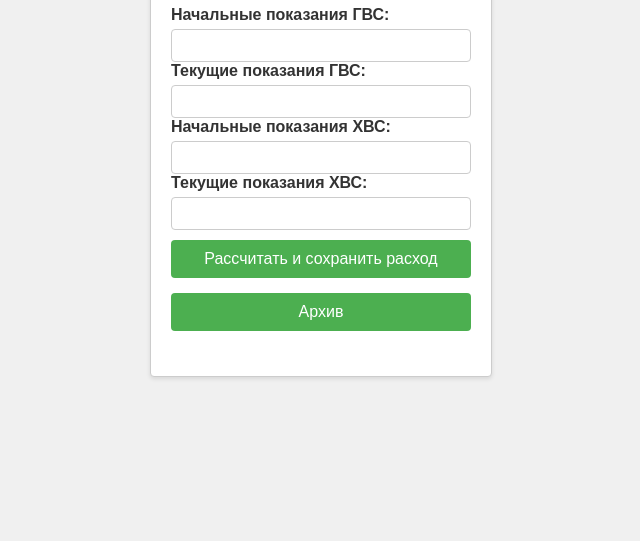
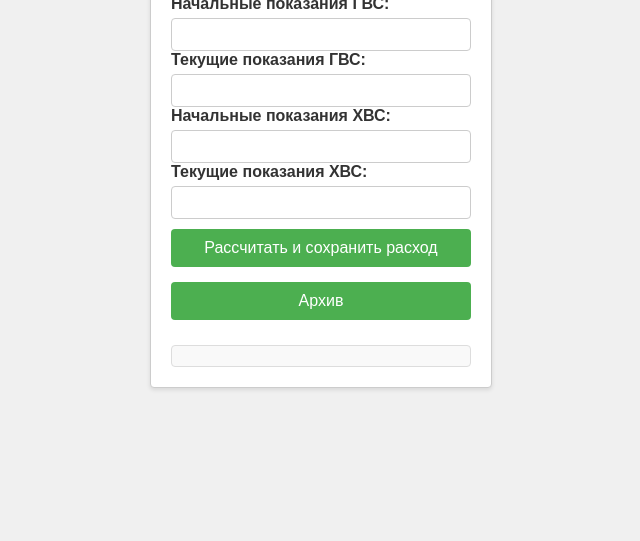
Before and after one commit to Agelai/indications, a plain HTML site: page index.html in a window 1280 px wide. Shown: the part 259-800 px from the top of the page, without its empty margins (319-959 px from the left). Drawn offline with Linux system fonts and the light colour scheme; no server answers.

Commit message:
Update style.css

```diff
--- a/style.css
+++ b/style.css
@@ -19,6 +19,7 @@ body {
     border-radius: 4px;
     box-shadow: 0 2px 4px rgba(0, 0, 0, 0.1);
     width: 300px;
+    margin: 20px; /* Отступы для скролла */
 }
 
 h1, h2 {
@@ -74,6 +75,17 @@ button:hover {
     font-size: 14px;
 }
 
+/* Стили для архива */
+#archiveResult {
+    margin-top: 20px;
+    max-height: 400px; /* Ограничение высоты архива */
+    overflow-y: auto; /* Скролл внутри архива */
+    padding: 10px;
+    background-color: #f9f9f9;
+    border: 1px solid #ddd;
+    border-radius: 4px;
+}
+
 .archive-item {
     border: 1px solid #ccc;
     padding: 10px;
@@ -85,8 +97,3 @@ button:hover {
 .archive-item h3 {
     margin-top: 0;
 }
-
-#archiveResult {
-    margin-top: 20px;
-overflow-y: auto; /* Скролл внутри архива */
-}
```
